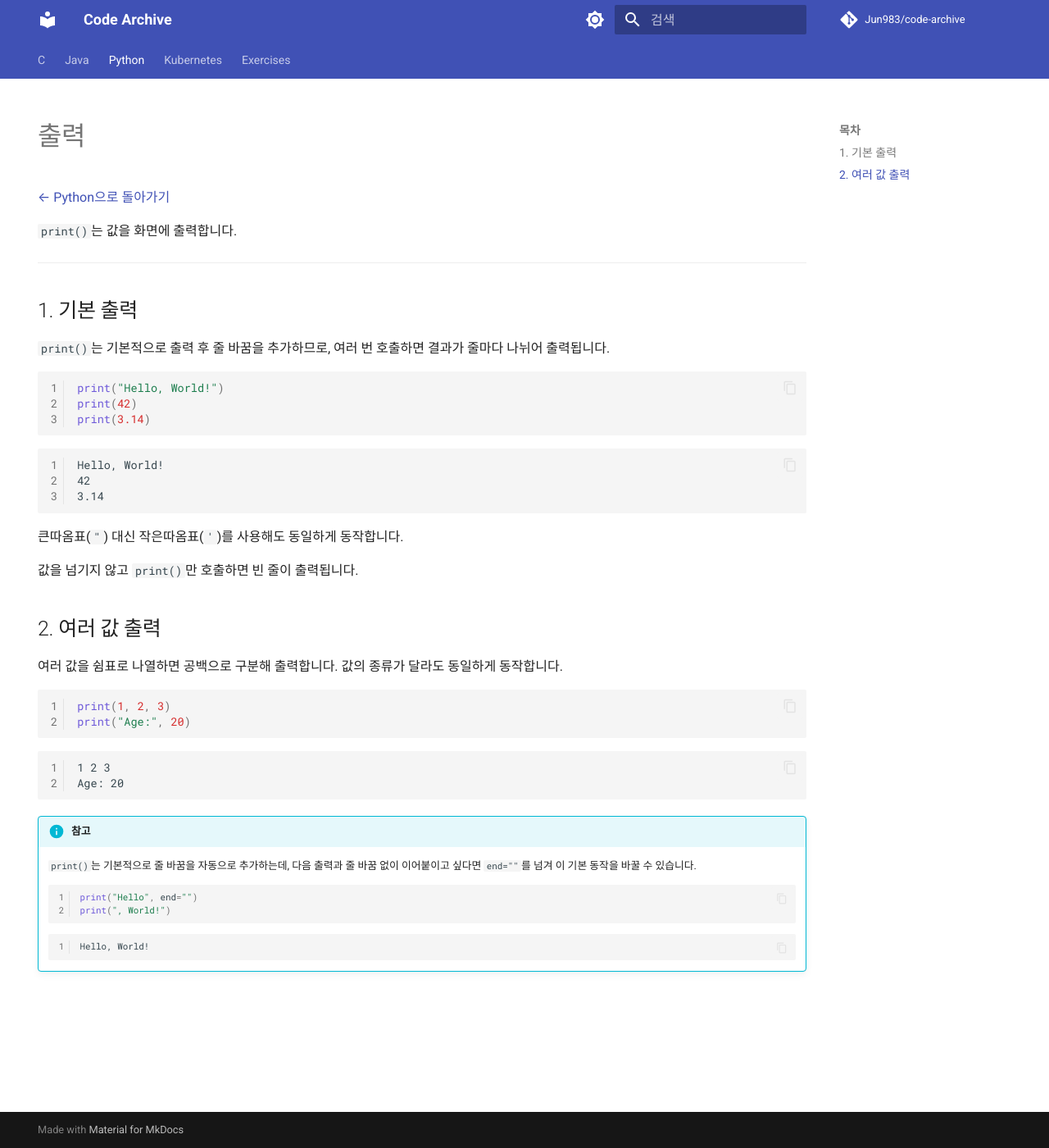
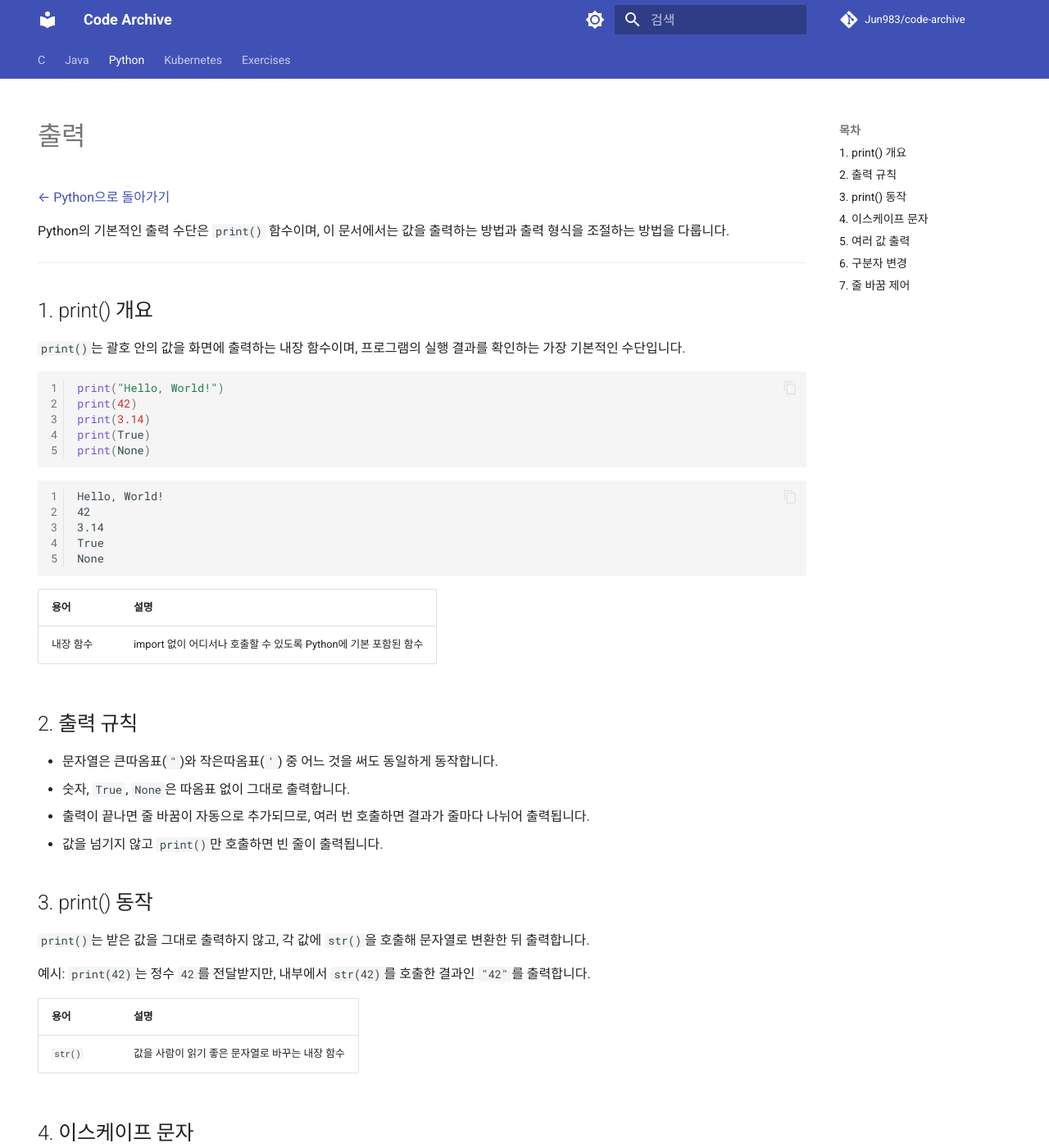
Before and after one commit to Jun983/code-archive, an MkDocs documentation site: the page built from docs/python/output.md, in a window 1280 px wide and 1400 px high. Shown: the whole window at 82% size. Built offline with MkDocs 1.6.1 and Material for MkDocs 9.7.7, drawn with Linux system fonts in a browser that asks for light colours; comment, search, counter and statistics services are not loaded; some of the changed text lies outside the part shown.

Commit message:
docs(python): 출력 문서 개요 패턴에 맞춰 보강
Co-Authored-By: Claude Sonnet 5.5 <noreply@anthropic.com>

````diff
--- a/docs/python/index.md
+++ b/docs/python/index.md
@@ -17,7 +17,7 @@ Python은 간결한 문법과 동적 타입 시스템을 갖춘 인터프리터
 | 1 | [Python 개요](overview.md) | 소스 코드, 인터프리터, 바이트코드, PVM 등 Python의 실행 과정 |
 | 2 | [개발환경 설정](setup.md) | Winget, Miniconda, VSCode, Python 설치 및 프로젝트 생성 |
 | 3 | [프로그램 구조](program-structure.md) | 실행 방식, 첫 프로그램 |
-| 4 | [출력](output.md) | print, 여러 값 출력, end |
+| 4 | [출력](output.md) | print, 이스케이프 문자, sep, end |
 | 5 | [타입](type.md) | 기본 타입, 동적 타입 |
 | 6 | [변수](variable.md) | 선언과 초기화, 다중 할당, 명명 규칙 |
 | 7 | [문자열](string.md) | 선언, 주요 메서드, f-string |
--- a/docs/python/output.md
+++ b/docs/python/output.md
@@ -7,50 +7,124 @@ hide:
 
 [← Python으로 돌아가기](index.md)
 
-`print()`는 값을 화면에 출력합니다.
+Python의 기본적인 출력 수단은 `print()` 함수이며, 이 문서에서는 값을 출력하는 방법과 출력 형식을 조절하는 방법을 다룹니다.
 
 ---
 
-## 1. 기본 출력
+## 1. print() 개요
 
-`print()`는 기본적으로 출력 후 줄 바꿈을 추가하므로, 여러 번 호출하면 결과가 줄마다 나뉘어 출력됩니다.
+`print()`는 괄호 안의 값을 화면에 출력하는 내장 함수이며, 프로그램의 실행 결과를 확인하는 가장 기본적인 수단입니다.
 
 ```python
 print("Hello, World!")
 print(42)
 print(3.14)
+print(True)
+print(None)
 ```
 
-```
+```text
 Hello, World!
 42
 3.14
+True
+None
 ```
 
-큰따옴표(`"`) 대신 작은따옴표(`'`)를 사용해도 동일하게 동작합니다.
+| 용어 | 설명 |
+|---|---|
+| 내장 함수 | import 없이 어디서나 호출할 수 있도록 Python에 기본 포함된 함수 |
 
-값을 넘기지 않고 `print()`만 호출하면 빈 줄이 출력됩니다.
+## 2. 출력 규칙
 
-## 2. 여러 값 출력
+- 문자열은 큰따옴표(`"`)와 작은따옴표(`'`) 중 어느 것을 써도 동일하게 동작합니다.
+- 숫자, `True`, `None`은 따옴표 없이 그대로 출력합니다.
+- 출력이 끝나면 줄 바꿈이 자동으로 추가되므로, 여러 번 호출하면 결과가 줄마다 나뉘어 출력됩니다.
+- 값을 넘기지 않고 `print()`만 호출하면 빈 줄이 출력됩니다.
 
-여러 값을 쉼표로 나열하면 공백으로 구분해 출력합니다. 값의 종류가 달라도 동일하게 동작합니다.
+## 3. print() 동작
+
+`print()`는 받은 값을 그대로 출력하지 않고, 각 값에 `str()`을 호출해 문자열로 변환한 뒤 출력합니다.
+
+예시: `print(42)`는 정수 `42`를 전달받지만, 내부에서 `str(42)`를 호출한 결과인 `"42"`를 출력합니다.
+
+| 용어 | 설명 |
+|---|---|
+| `str()` | 값을 사람이 읽기 좋은 문자열로 바꾸는 내장 함수 |
+
+## 4. 이스케이프 문자
+
+문자열 안에서 역슬래시(`\`)로 시작하는 문자는 줄 바꿈이나 탭 같은 특수한 문자를 나타냅니다.
+
+```python
+print("Hello\nWorld")
+print("Name\tAge")
+print("He said \"Hi\"")
+print("C:\\new\\folder")
+```
+
+```text
+Hello
+World
+Name	Age
+He said "Hi"
+C:\new\folder
+```
+
+| 표기 | 의미 |
+|---|---|
+| `\n` | 줄 바꿈 |
+| `\t` | 탭 |
+| `\"`, `\'` | 따옴표 문자 그대로 |
+| `\\` | 역슬래시 문자 그대로 |
+
+## 5. 여러 값 출력
+
+여러 값을 쉼표로 나열하면 공백으로 구분해 한 줄에 출력합니다. 값의 종류가 달라도 동일하게 동작합니다.
 
 ```python
 print(1, 2, 3)
 print("Age:", 20)
 ```
 
-```
+```text
 1 2 3
 Age: 20
 ```
 
-!!! info "참고"
-    `print()`는 기본적으로 줄 바꿈을 자동으로 추가하는데, 다음 출력과 줄 바꿈 없이 이어붙이고 싶다면 `end=""`를 넘겨 이 기본 동작을 바꿀 수 있습니다.
-    ```python
-    print("Hello", end="")
-    print(", World!")
-    ```
-    ```
-    Hello, World!
-    ```
+## 6. 구분자 변경
+
+`sep`에 문자열을 넘기면 값 사이에 들어가는 구분자를 바꿀 수 있습니다. 기본값은 공백 한 칸(`" "`)입니다.
+
+```python
+print(2025, 10, 24, sep="-")
+print("a", "b", "c", sep="")
+print("a", "b", "c", sep="\n")
+```
+
+```text
+2025-10-24
+abc
+a
+b
+c
+```
+
+## 7. 줄 바꿈 제어
+
+`print()`는 출력 끝에 줄 바꿈(`\n`)을 자동으로 붙입니다. `end`에 문자열을 넘기면 이 기본 동작을 바꿀 수 있으며, 빈 문자열(`""`)을 넘기면 다음 출력이 줄 바꿈 없이 이어집니다.
+
+```python
+print("Hello", end="")
+print(", World!")
+print("A", end=" ")
+print("B", end=" ")
+print("C")
+```
+
+```text
+Hello, World!
+A B C
+```
+
+문자열에 변수 값을 끼워 넣어 출력하는 방법은 [문자열](string.md)에서 다룹니다.
````
